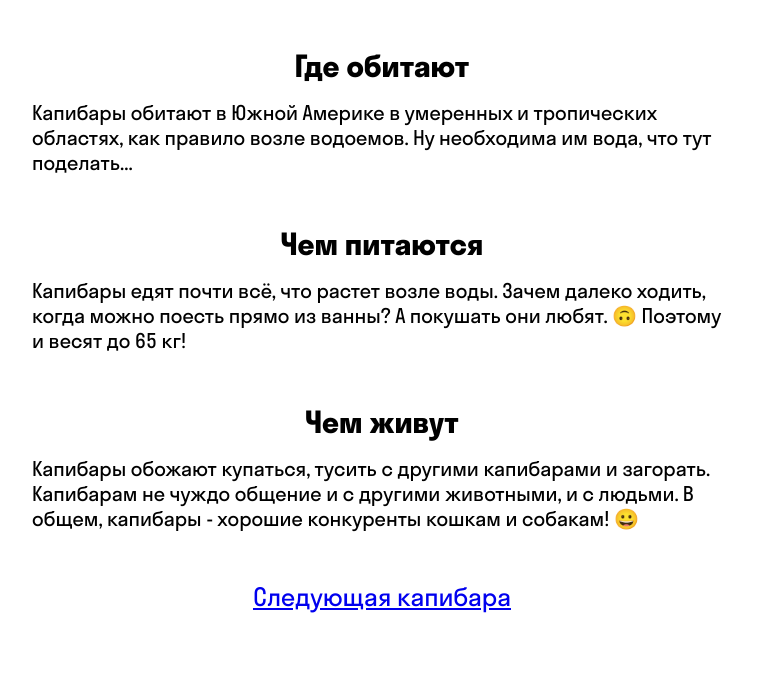
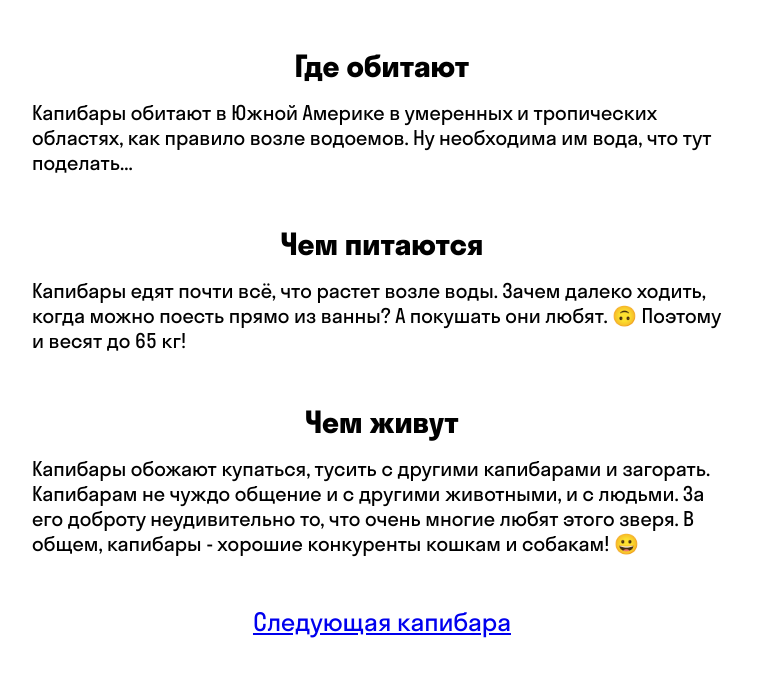
Before and after one commit to FaNTaSTiCHeK/Lesson-3, a plain HTML site: page index.html in a window 1280 px wide. Shown: the part 847-1523 px from the top of the page, without its empty margins (258-1018 px from the left). Drawn offline with Linux system fonts and the light colour scheme.

Commit message:
Небольшое изменение текста

```diff
--- a/index.html
+++ b/index.html
@@ -64,7 +64,7 @@
 <div>
     <h2>Чем живут</h2>
     <p>Капибары обожают купаться, тусить с другими капибарами и загорать.
-        Капибарам не чуждо общение и с другими животными, и с людьми.
+        Капибарам не чуждо общение и с другими животными, и с людьми. За его доброту неудивительно то, что очень многие любят этого зверя.
         В общем, капибары - хорошие конкуренты кошкам и собакам! 😀</p>
 </div>
 <a href="./capybara1.html">Следующая капибара</a>
```
